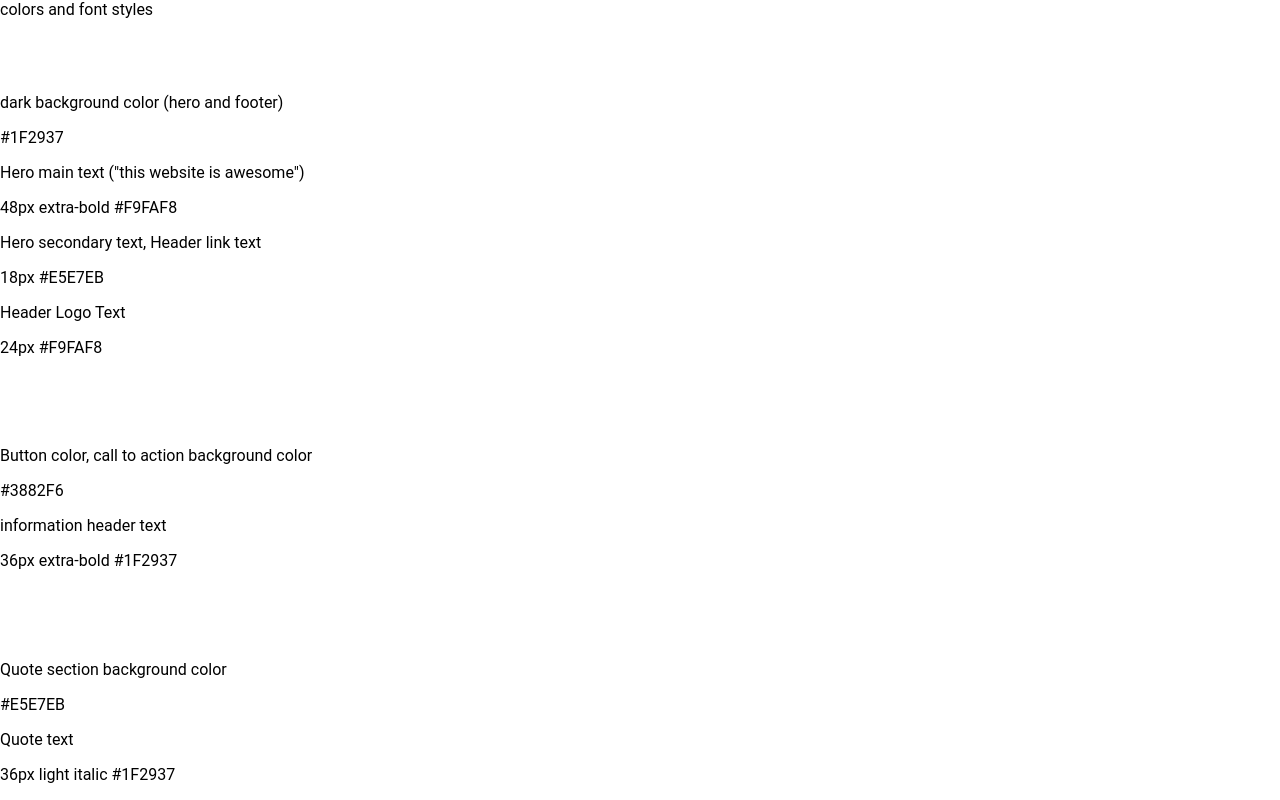
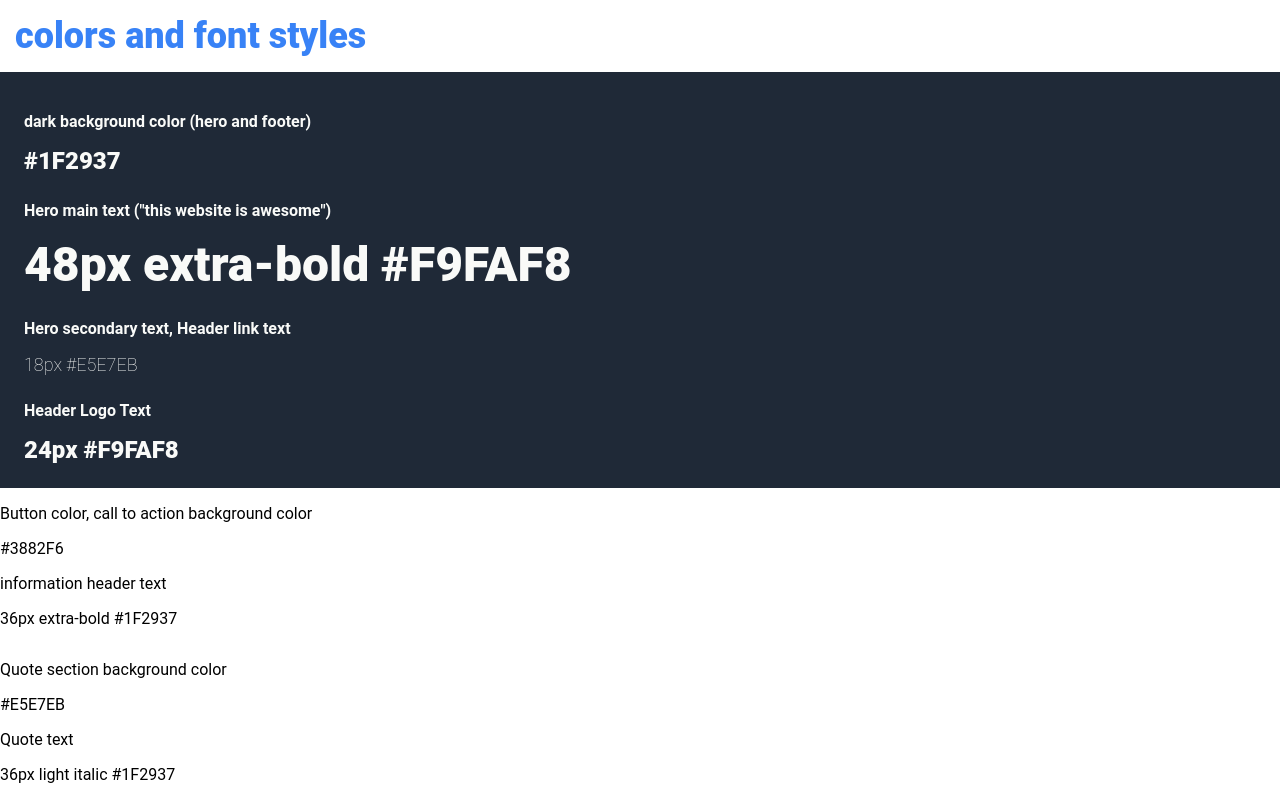
Before and after one commit to xWacob/landing-page, a plain HTML site: page color-font.html in a window 1280 px wide. Drawn offline with Linux system fonts and the light colour scheme.

Commit message:
Add style to color-font.html
Made the page look like the second png from the assignment

```diff
--- a/color-font.html
+++ b/color-font.html
@@ -9,25 +9,25 @@
 <body>
     <div class="color-header"> colors and font styles </div>
 
-    <div class="top-half-details">
+    <div class="top-content">
         <div class="dark-background">
             <p>dark background color (hero and footer)</p>
-            <p>#1F2937</p>
+            <p class="hex-dark-color">#1F2937</p>
         </div>
 
         <div class="hero-main-text">
             <p>Hero main text ("this website is awesome")</p>
-            <p>48px extra-bold #F9FAF8</p>
+            <p class="main-text-style">48px extra-bold #F9FAF8</p>
         </div>
 
         <div class="hero-secondary-text">
             <p>Hero secondary text, Header link text</p>
-            <p>18px #E5E7EB</p>
+            <p class="secondary-text-style">18px #E5E7EB</p>
         </div>
 
         <div class="header-logo">
             <p>Header Logo Text</p>
-            <p>24px #F9FAF8</p>
+            <p class="logo-style">24px #F9FAF8</p>
         </div>
     </div>
 
--- a/styles.css
+++ b/styles.css
@@ -203,3 +203,51 @@ a{
     height: 35px;
     border-radius: 9px;
 }
+
+/* color-font.html styles ||| separate from index.html but in this file */
+
+.color-header{
+    color:#3882F6;
+    font-size: 36px;
+    font-weight: 900;
+    display: flex;
+    flex: 1 0 100;
+    margin: 15px;
+    align-items: center ;
+}
+
+.top-content{
+    background-color: #1F2937;
+    display: flex;
+    flex: 1;
+    flex-direction: column;
+    color: #F9FAF8;
+    justify-content: space-between;
+    padding: 24px;
+    font-weight: 700;
+    font-size: 16px;
+}
+
+.dark-background .hex-dark-color{
+    font-size: 24px;
+    font-weight: 800;
+    margin:0;
+}
+
+.hero-main-text .main-text-style{
+    font-size: 48px;
+    font-weight: 900;
+    margin:0;
+}
+
+.hero-secondary-text .secondary-text-style{
+    font-size: 18px;
+    font-weight: 100;
+    margin:0;
+}
+
+.header-logo .logo-style{
+    font-size: 24px;
+    font-weight: 900;
+    margin: 0;
+}
```
Also changed, not shown: index.html (+1 -1 lines).
